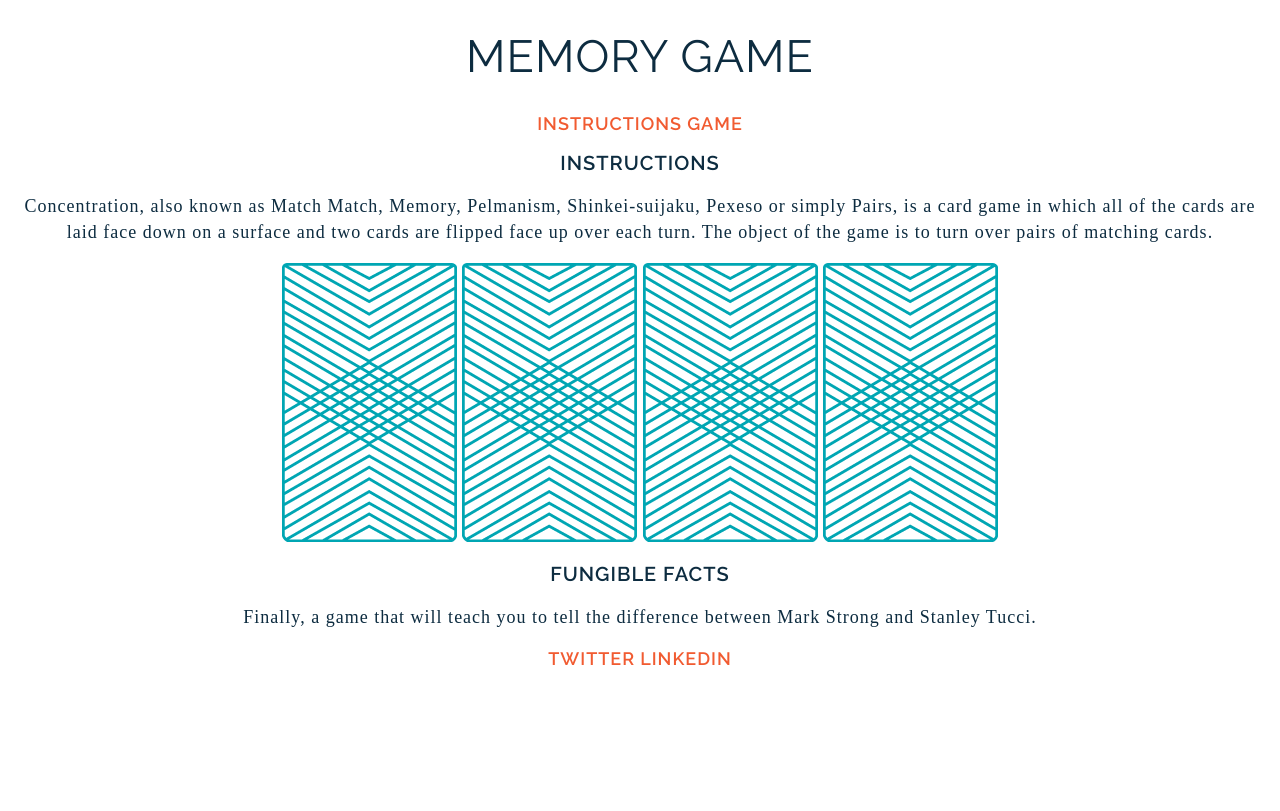
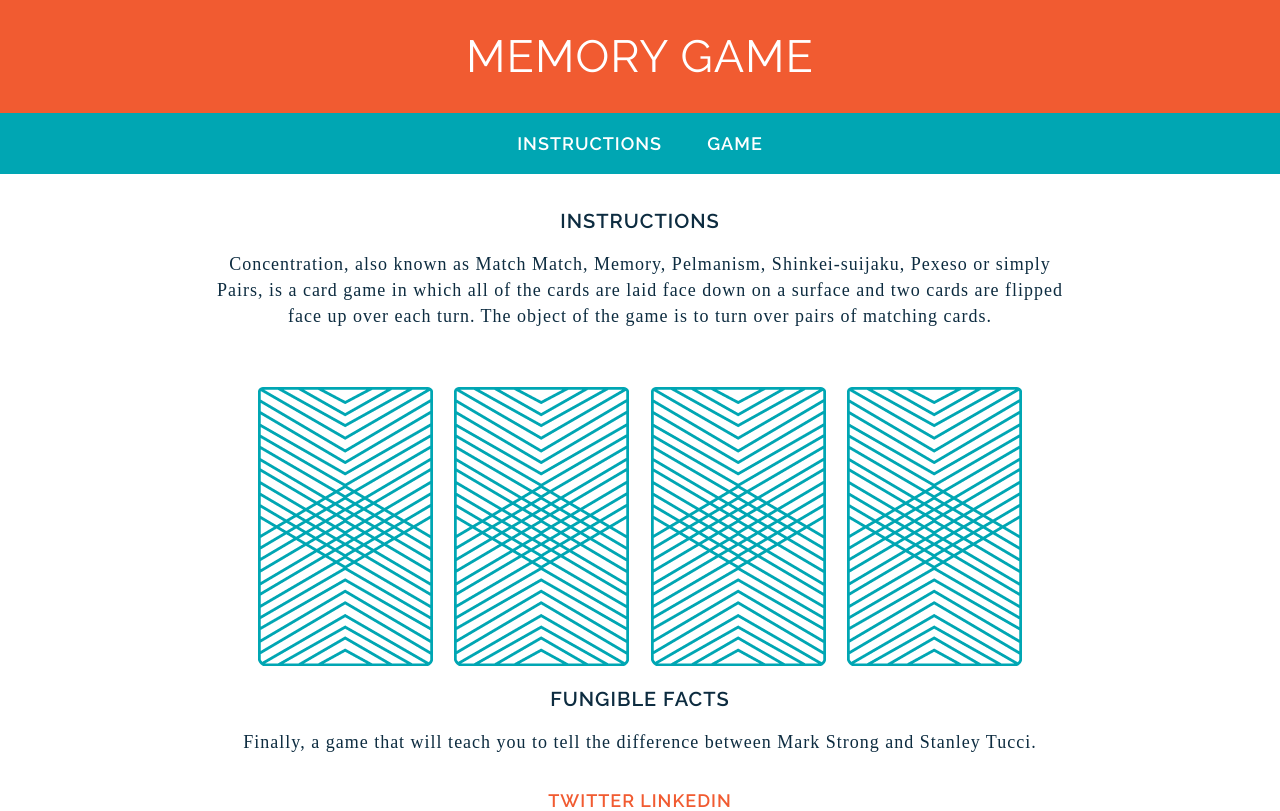
Before and after one commit to DarbyBohnWulf/fundamentals-memorygame, a plain HTML site: page memory_game/index.html in a window 1280 px wide. Drawn offline with Linux system fonts and the light colour scheme; a web font is replaced by a local one.

Commit message:
minor surgery
Spruced up the site a bit, added semantic elements and redid some styles.

```diff
--- a/memory_game/css/style.css
+++ b/memory_game/css/style.css
@@ -3,6 +3,7 @@ body {
     font-family: Raleway, sans-serif;
     color: #0d2c40;
     letter-spacing: 1px;
+    margin: 0;
 }
 a {
     text-decoration: none;
@@ -15,6 +16,7 @@ h1 {
     text-transform: uppercase;
     font-weight: 400;
     font-size: 45px;
+    margin: 0;
 }
 h2 {
     text-transform: uppercase;
@@ -26,3 +28,29 @@ p {
     line-height: 26px;
     font-size: 18px;
 }
+
+header {
+    background-color: #f15b31;
+    color: #ffffff;
+    padding: 30px 20px;
+}
+
+nav {
+    background-color: #00a6b3;
+    color: #ffffff;
+    padding: 20px 0;
+}
+
+nav a {
+    margin: 0 20px;
+    color: #ffffff;
+}
+
+main {
+    width: 850px;
+    margin: 35px auto;
+}
+
+img {
+    margin: 40px 8px 0 8px;
+}
--- a/memory_game/index.html
+++ b/memory_game/index.html
@@ -6,9 +6,12 @@
     <link href="https://fonts.googleapis.com/css?family=Droid+Serif|Raleway:400,500,600,700" rel="stylesheet">
   </head>
   <body>
-    <h1>Memory Game</h1>
+    <header><h1>Memory Game</h1></header>
+    <nav>
       <a href="#">Instructions</a>
       <a href="#">Game</a>
+    </nav>
+    <main>
       <h2>Instructions</h2>
       <p>Concentration, also known as Match Match, Memory, Pelmanism, Shinkei-suijaku,
         Pexeso or simply Pairs, is a card game in which all of the cards are laid
@@ -24,6 +27,7 @@
         <h2>Fungible Facts</h2>
         <p>Finally, a game that will teach you to tell the difference between Mark Strong and Stanley Tucci.</p>
       </div>
+    </main>
     <footer>
       <a href="https://twitter.com/DarbyBohnWulf">Twitter</a>
       <a href="https://www.linkedin.com/in/mark-ritchie-04b24a101/">LinkedIn</a>
```
Lines whose indentation alone changed are shown as unchanged.
